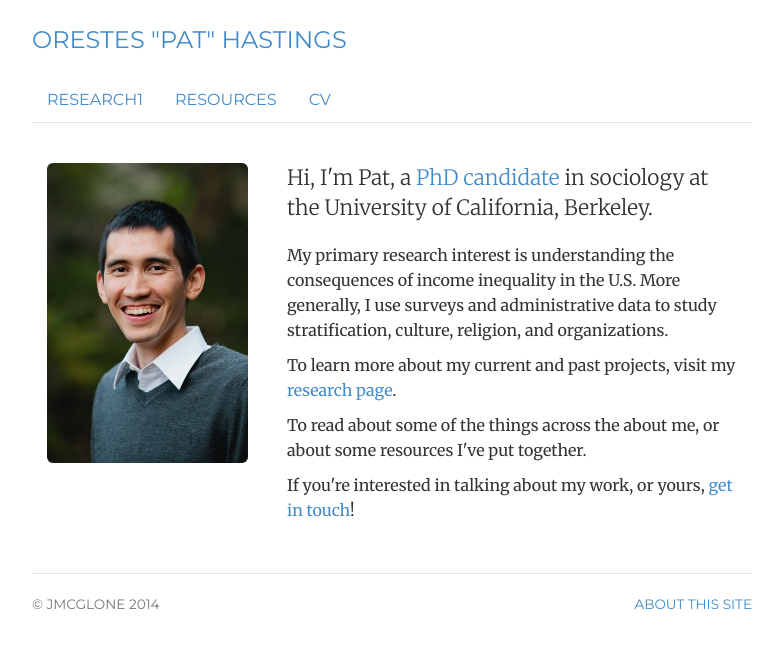
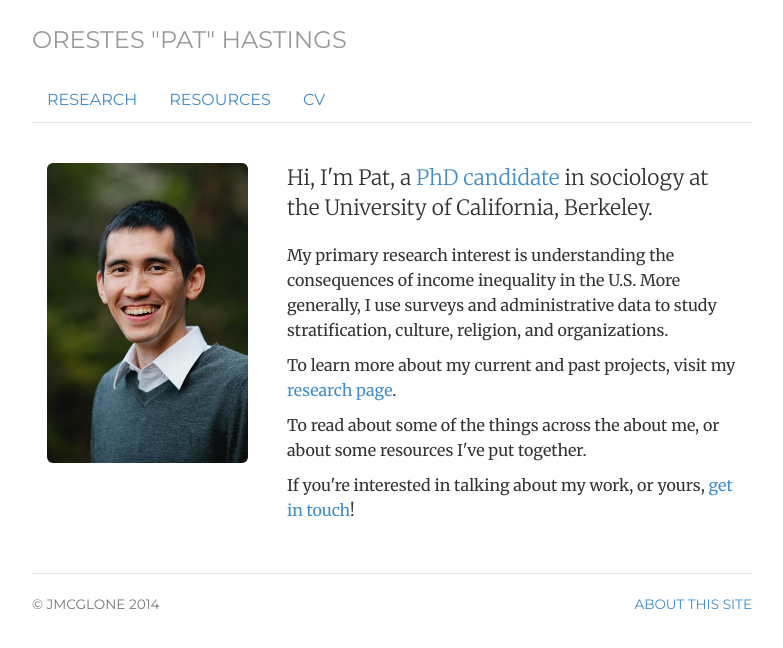
Before and after one commit to ophastings/ophastings.github.io, a Jekyll site: the page built from index.html, in a window 1280 px wide. Shown: the top 648 px of the page, without its empty margins (248-1031 px from the left). Built offline with Jekyll 4.4.1, drawn with Linux system fonts in a browser that asks for light colours.

Commit message:
Update header.html

```diff
--- a/_includes/header.html
+++ b/_includes/header.html
@@ -1,8 +1,8 @@
 <div class="header">
-<h3 ><a href="/">Orestes "Pat" Hastings</a></h3>
+<h3 class="text-muted" ><a href="/">Orestes "Pat" Hastings</a></h3>
 	<ul class="nav nav-pills">
 		<!-- <li class="{{ page.projects }}"><a href="/projects" title="Projects">Projects</a></li> -->
-		<li class="{{ page.research }}"><a href="/research" title="Research">Research1</a></li>
+		<li class="{{ page.research }}"><a href="/research" title="Research">Research</a></li>
 		<li class="{{ page.resources }}"><a href="/resources" title="Research">Resources</a></li>
 		<!-- <li class="{{ page.contact }}"><a href="/contact" title="Contact">Contact</a></li> -->
 		<li class="{{ page.cv }}"><a href="/HastingsCV.pdf" title="CV">CV</a></li>
```
